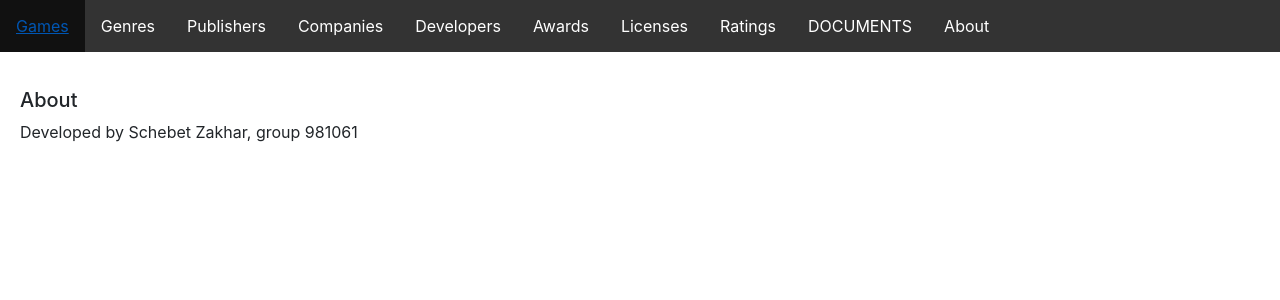
After one commit to fanmusicvideo/games_catalog, a Django app: page /about in a window 1280 px wide. The commit adds this page. Shown: the top 300 px of the page. Run offline with Django 3.2, Linux system fonts and the light colour scheme; some libraries are stand-ins or nearby versions.

Commit message:
add about template

```diff
--- /dev/null
+++ b/games/crud/templates/about.html
@@ -0,0 +1,7 @@
+{% extends "base.html" %}
+{% block content %}
+<div class="card-body">
+    <h5>About</h5>
+    <p>Developed by Schebet Zakhar, group 981061</p>
+</div>
+{% endblock %}
--- a/games/crud/templates/base.html
+++ b/games/crud/templates/base.html
@@ -33,6 +33,7 @@
     <li><a href="{% url 'license-list'%}">Licenses</a></li>
     <li><a href="{% url 'rating-list'%}">Ratings</a></li>
     <li><a href="{% url 'document-list'%}">DOCUMENTS</a></li>
+    <li><a href="{% url 'about'%}">About</a></li>
 
 </ul>
     {% block content %}
--- a/games/crud/urls.py
+++ b/games/crud/urls.py
@@ -9,11 +9,12 @@ from .views import (
     developer_delete, developer_create, developer_update, developer_list,
     license_list, license_create, license_delete, license_update,
     award_create, award_delete, award_update, award_list,
-    document_create, document_delete, document_update, document_list, document_open
-
+    document_create, document_delete, document_update, document_list, document_open,
+    about
 )
 
 urlpatterns = [
+    path('about', about, name='about'),
     path('genre-list', genre_list, name='genre-list'),
     path('genre-create', genre_create, name='genre-create'),
     path('genre-update/<int:id>', genre_update, name='genre-update'),
--- a/games/crud/views.py
+++ b/games/crud/views.py
@@ -11,6 +11,10 @@ from .models import (
     Publisher, Company, Developer,
     License, Award, Document
 )
+
+
+def about(request):
+    return render(request, 'about.html')
 
 
 def index(request):
```
